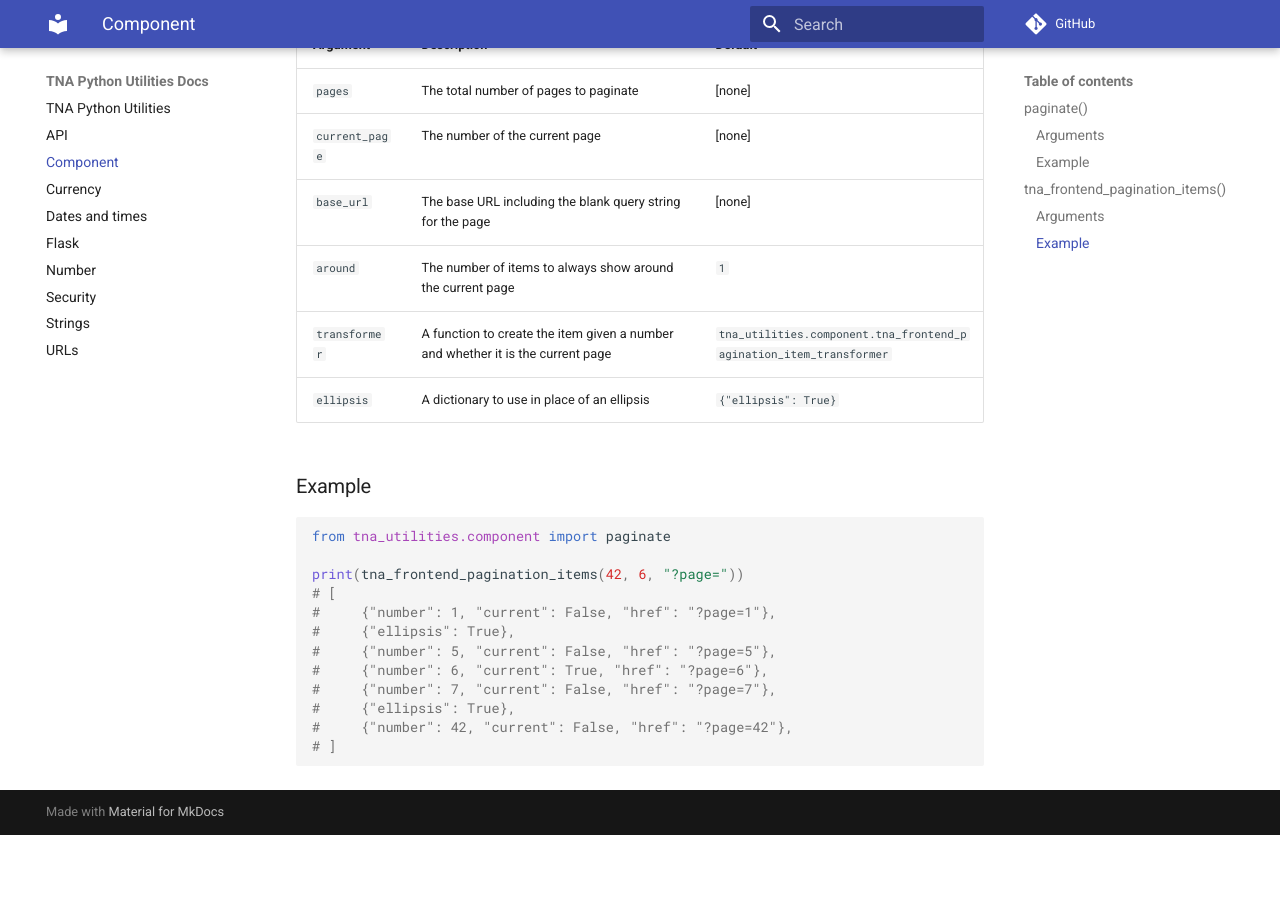
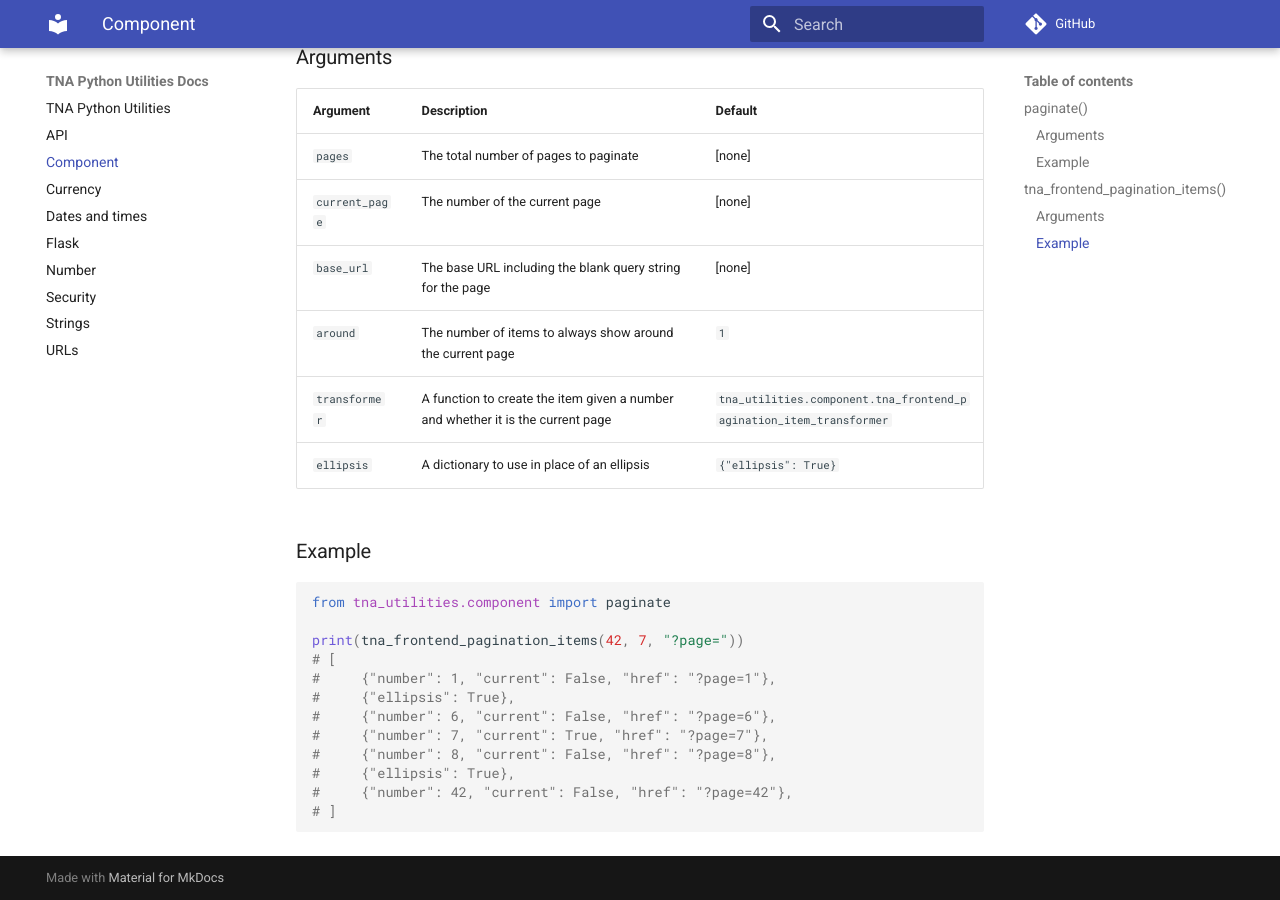
Before and after one commit to nationalarchives/python-utilities, an MkDocs documentation site: the page built from docs/component.md, in a window 1280 px wide and 900 px high, scrolled down 963 px. Built offline with MkDocs 1.6.1 and Material for MkDocs 9.7.7, drawn with Linux system fonts in a browser that asks for light colours; comment, search, counter and statistics services are not loaded; before the commit the page ends 1798 px from its top, so only the background shows below that.

````diff
--- a/docs/component.md
+++ b/docs/component.md
@@ -44,13 +46,13 @@
 ```python
 from tna_utilities.component import paginate
 
-print(tna_frontend_pagination_items(42, 6, "?page="))
+print(tna_frontend_pagination_items(42, 7, "?page="))
 # [
 #     {"number": 1, "current": False, "href": "?page=1"},
 #     {"ellipsis": True},
-#     {"number": 5, "current": False, "href": "?page=5"},
-#     {"number": 6, "current": True, "href": "?page=6"},
-#     {"number": 7, "current": False, "href": "?page=7"},
+#     {"number": 6, "current": False, "href": "?page=6"},
+#     {"number": 7, "current": True, "href": "?page=7"},
+#     {"number": 8, "current": False, "href": "?page=8"},
 #     {"ellipsis": True},
 #     {"number": 42, "current": False, "href": "?page=42"},
 # ]
````
Also changed, not shown: other parts of docs/component.md (+2 -0 lines).
